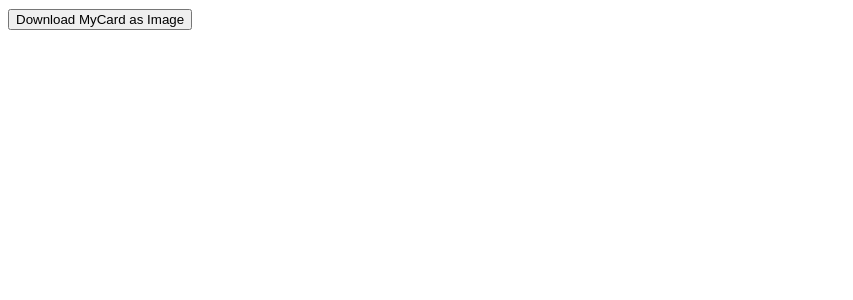
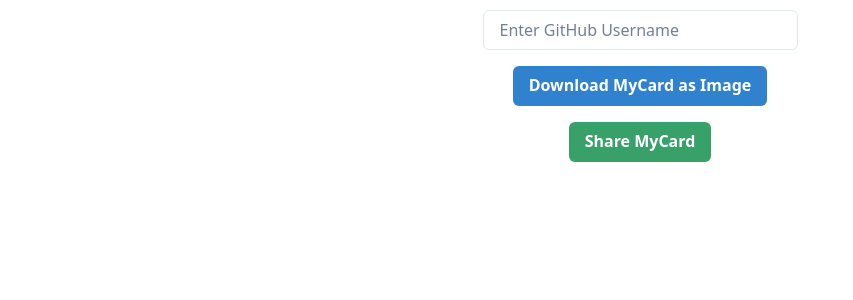
Before and after one commit to Varshithvhegde/Github-Profile-Card, a Next.js app: page / in a window 1280 px wide. Shown: the top 300 px of the page, without its empty margins (0-853 px from the left). Built offline with nearby package versions, Linux system fonts and the light colour scheme; no server answers.

Commit message:
Added New UI and realtime UserName checking and sharing and downloading PNG

```diff
--- a/app/components/github-card/github-card.module.css
+++ b/app/components/github-card/github-card.module.css
@@ -31,9 +31,9 @@
     border-radius: 5px;
     box-shadow:  0 12px 13px rgba(0,0,0,0.16), 0 12px 13px rgba(0,0,0,0.16);
     text-align: center;
-    padding: 20px 50px;
-    margin: 5px;
-    padding-top: 5px;
+    padding: 20px 50px 20px 50px;
+    /* margin: 5px;
+    padding-top: 5px; */
     transition: all 0.5s;
     overflow: hidden;
 }
--- a/app/components/github-card/github-card.tsx
+++ b/app/components/github-card/github-card.tsx
@@ -23,10 +23,11 @@
 interface MyCardProps {
   dataUser: string;
   dataTheme?: string;
+  authToken?: string;
 }
 
 const MyCard: React.ForwardRefRenderFunction<HTMLDivElement, MyCardProps> = (
-  { dataUser, dataTheme = 'dark' },
+  { dataUser, dataTheme = 'white', authToken },
   ref
 ) => {
   const [user, setUser] = useState<User | null>(null);
@@ -35,11 +36,19 @@
   useEffect(() => {
     const fetchData = async () => {
       try {
-        const userResponse = await fetch(`https://api.github.com/users/${dataUser}`);
+        const userResponse = await fetch(`https://api.github.com/users/${dataUser}`, {
+          headers: {
+            Authorization: `Bearer ${authToken}`,
+          },
+        });
         const userData: User = await userResponse.json();
         setUser(userData);
 
-        const reposResponse = await fetch(`https://api.github.com/users/${dataUser}/repos`);
+        const reposResponse = await fetch(`https://api.github.com/users/${dataUser}/repos`, {
+          headers: {
+            Authorization: `Bearer ${authToken}`,
+          },
+        });
         const reposData: Repository[] = await reposResponse.json();
 
         const sortedRepos = reposData.sort((a, b) => b.stargazers_count - a.stargazers_count);
@@ -52,7 +61,7 @@
     };
 
     fetchData();
-  }, [dataUser]);
+  }, [dataUser, authToken]);
 
   const createCard = (user: User, topStarredRepos: Repository[]) => {
     const cardClassName = `${styles.card} ${dataTheme === 'dark' ? styles.dark : ''}`;
--- a/app/page.tsx
+++ b/app/page.tsx
@@ -1,34 +1,107 @@
 "use client"
 // Home.tsx
-import React, { useRef } from 'react';
-import { toPng } from 'html-to-image';
-import MyCard from './components/github-card/github-card';
+import React, { useRef, useState } from "react";
+import { toPng } from "html-to-image";
+import MyCard from "./components/github-card/github-card";
+import { Button, ChakraProvider, Input, Stack } from "@chakra-ui/react";
 
 export default function Home() {
   const myCardRef = useRef<HTMLDivElement>(null);
+  const [githubUsername, setGithubUsername] = useState("");
+  const [userInput, setUserInput] = useState("");
+  let typingTimer: NodeJS.Timeout;
+  const githubToken = process.env.NEXT_PUBLIC_GITHUB_TOKEN;
+  const handleUsernameChange = (e: React.ChangeEvent<HTMLInputElement>) => {
+    setUserInput(e.target.value);
+    clearTimeout(typingTimer);
 
+    // Set a delay (e.g., 1000 milliseconds) before making the API request
+    typingTimer = setTimeout(() => {
+      setGithubUsername(e.target.value);
+      fetchData(e.target.value);
+    }, 2000);
+  };
+
+  const fetchData = (username: string) => {
+    // Perform your API request here with the GitHub username
+    console.log(`Fetching data for ${username}`);
+  };
   const handleDownload = () => {
     if (myCardRef.current) {
-      toPng(myCardRef.current)
+      const targetElement = myCardRef.current as HTMLElement; // Asserting non-null
+      toPng(targetElement)
         .then((dataUrl) => {
-          const link = document.createElement('a');
+          const link = document.createElement("a");
           link.href = dataUrl;
-          link.download = 'my-card.png';
+          link.download = "my-card.png";
           document.body.appendChild(link);
           link.click();
           document.body.removeChild(link);
         })
         .catch((error) => {
-          console.error('Error generating image:', error);
+          console.error("Error generating image:", error);
         });
     }
   };
 
+  const handleShare = () => {
+    if (navigator.share) {
+      if (myCardRef.current) {
+        const targetElement = myCardRef.current as HTMLElement; // Asserting non-null
+        toPng(targetElement)
+          .then((dataUrl) => {
+            const img = new Image();
+            img.src = dataUrl;
+            img.onload = () => {
+              const canvas = document.createElement("canvas");
+              canvas.width = img.width;
+              canvas.height = img.height;
+              const ctx = canvas.getContext("2d");
+              ctx?.drawImage(img, 0, 0);
+
+              canvas.toBlob((blob) => {
+                if (blob) {
+                  const filesArray = [new File([blob], "my-card.png", { type: "image/png" })];
+                  navigator.share({
+                    title: "My GitHub Card",
+                    files: filesArray,
+                  });
+                }
+              }, "image/png");
+            };
+          })
+          .catch((error) => {
+            console.error("Error sharing image:", error);
+          });
+      }
+    } else {
+      alert("Web Share API is not supported in this browser");
+    }
+  };
+
   return (
-    <main>
-      <MyCard ref={myCardRef} dataUser="varshithvhegde" dataTheme="dark"/>
+    <ChakraProvider>
+      <Stack spacing={4} align="center" style={{ margin: "10px" }}>
+        <Input
+          placeholder="Enter GitHub Username"
+          value={userInput}
+          style={{ width: "25%" }}
+          onChange={handleUsernameChange}
+        />
+        <MyCard
+          ref={myCardRef}
+          dataUser={githubUsername}
+          dataTheme="white"
+          authToken={githubToken}
+        />
 
-      <button onClick={handleDownload}>Download MyCard as Image</button>
-    </main>
+        <Button onClick={handleDownload} colorScheme="blue">
+          Download MyCard as Image
+        </Button>
+        <Button onClick={handleShare} colorScheme="green">
+          Share MyCard
+        </Button>
+      </Stack>
+    </ChakraProvider>
   );
 }
```
Also changed, not shown: package.json (+7 -0 lines), 1 other file (tests, documents, lock files or other folders).
